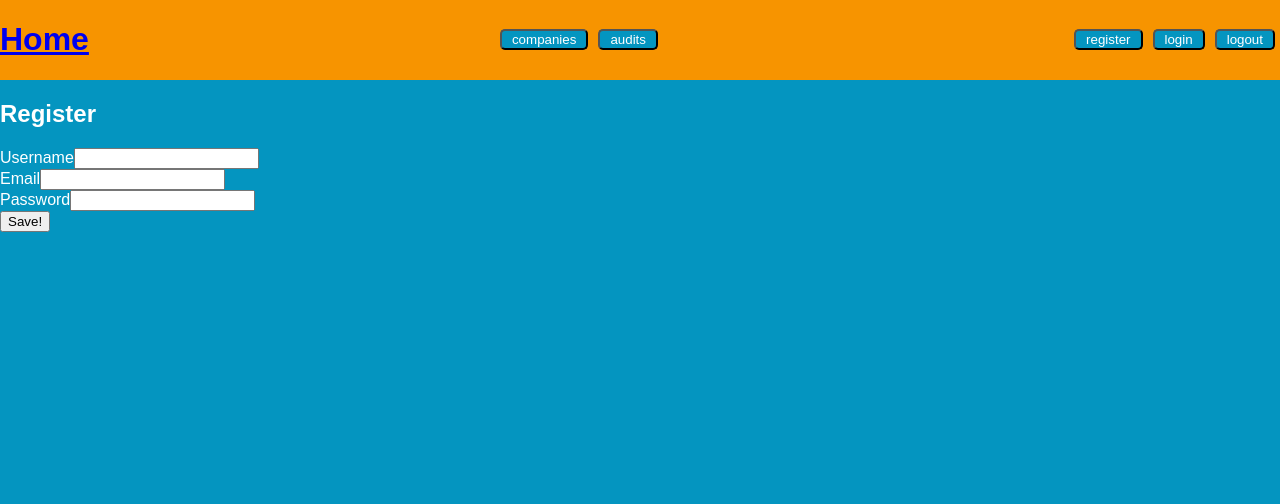
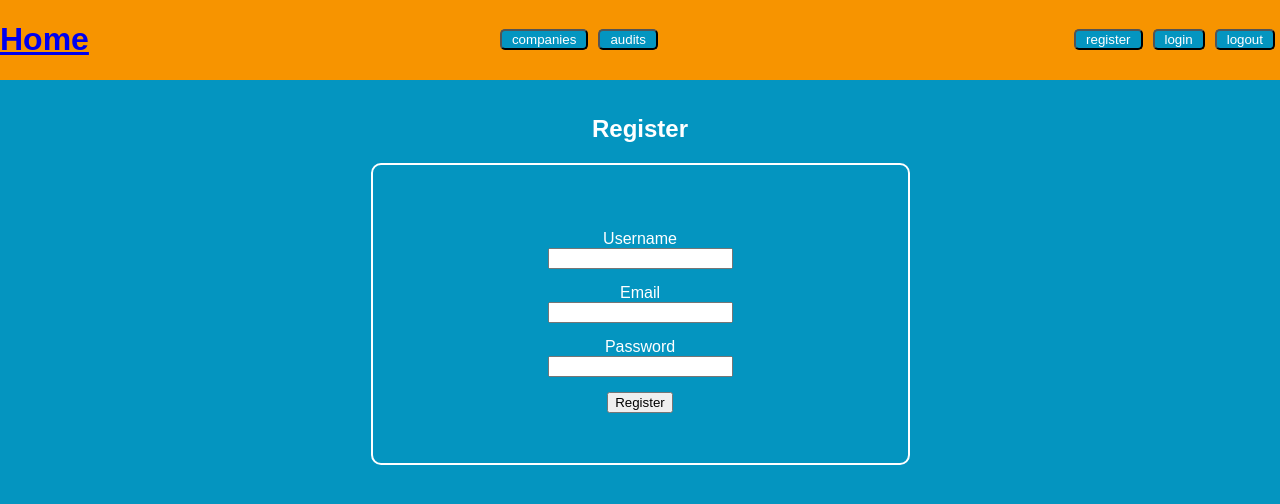
Before and after one commit to zparmenter/crm-client, a React (Create React App) app: page /register in a window 1280 px wide. Shown: the top 504 px of the page. Built offline with nearby package versions, Linux system fonts and the light colour scheme.

Commit message:
finished auth forms styling

```diff
--- a/src/App.css
+++ b/src/App.css
@@ -43,9 +43,9 @@ body {
 
 /*---------------------END OF HEADER STYLES-----------------*/
 
-/*-----------------------LOGIN PAGE------------------------*/
+/*-----------------------AUTH FORMS------------------------*/
 
-.loginDiv {
+.authDiv {
     min-height: 50vh;
     display: flex;
     flex-direction: column;
@@ -53,7 +53,7 @@ body {
     align-items: center;
 }
 
-.loginForm {
+.authForm {
     border-radius: 10px;
     border: 2px solid white;
     padding-left: 175px;
@@ -64,9 +64,40 @@ body {
     width: fit-content;
 }
 
-.loginFormDiv {
+.authFormDiv {
+    display: flex;
+    flex-direction: column;
+    justify-content: center;
+    align-items: center;
+    margin-top: 15px;
+}
+
+/*-----------------------------END OF AUTH FORMS ------------------*/
+
+/*------------------------MODEL FORMS (COMPANY/AUDIT)----------------------*/
+.modelDiv {
+    min-height: 50vh;
     display: flex;
     flex-direction: column;
     justify-content: center;
     align-items: center;
 }
+
+.modelForm {
+    border-radius: 10px;
+    border: 2px solid white;
+    padding-left: 175px;
+    padding-top: 50px;
+    padding-bottom: 50px;
+    padding-right: 175px;
+
+    width: fit-content;
+}
+
+.modelFormDiv {
+    display: flex;
+    flex-direction: column;
+    justify-content: center;
+    align-items: center;
+    margin-top: 15px;
+}
--- a/src/pages/authpages/Login.js
+++ b/src/pages/authpages/Login.js
@@ -26,10 +26,10 @@ function UserLogin(props) {
     return (
         <>
         <Header />
-        <div class='loginDiv'>
+        <div class='authDiv'>
             <h2>Login</h2>
-            <form class='loginForm' onSubmit={handleSubmit}>
-                <div className='form-input loginFormDiv'>
+            <form class='authForm' onSubmit={handleSubmit}>
+                <div className='form-input authFormDiv'>
                 <label htmlFor='email'>Email</label>
                 <input
                     type='text'
@@ -38,7 +38,7 @@ function UserLogin(props) {
                     value={email}
                 />
                 </div>
-                <div className='form-input loginFormDiv'>
+                <div className='form-input authFormDiv'>
                 <label htmlFor='password'>Password</label>
                 <input
                     type='text'
@@ -47,8 +47,9 @@ function UserLogin(props) {
                     value={password}
                 />
                 </div>
-
-                <input type='submit' value='Save!' />
+                <div class='authFormDiv'>
+                    <input  type='submit' value='Login' />
+                </div>
             </form>
         </div>
         </>
--- a/src/pages/authpages/Register.js
+++ b/src/pages/authpages/Register.js
@@ -21,11 +21,12 @@ function UserCreate() {
     }
 
     return (
-        <div>
+        <>
         <Header />
+        <div class='authDiv'>
         <h2>Register</h2>
-        <form onSubmit={handleSubmit}>
-            <div className='form-input'>
+        <form class='authForm' onSubmit={handleSubmit}>
+            <div className='form-input authFormDiv'>
             <label htmlFor='username'>Username</label>
             <input
                 type='text'
@@ -34,7 +35,7 @@ function UserCreate() {
                 value={username}
             />
             </div>
-            <div className='form-input'>
+            <div className='form-input authFormDiv'>
             <label htmlFor='email'>Email</label>
             <input
                 type='text'
@@ -43,7 +44,7 @@ function UserCreate() {
                 value={email}
             />
             </div>
-            <div className='form-input'>
+            <div className='form-input authFormDiv'>
             <label htmlFor='password'>Password</label>
             <input
                 type='text'
@@ -53,9 +54,12 @@ function UserCreate() {
             />
             </div>
 
-            <input type='submit' value='Save!' />
+            <div class='authFormDiv'>
+                    <input  type='submit' value='Register' />
+            </div>
         </form>
         </div>
+        </>
     );
 
 
```
